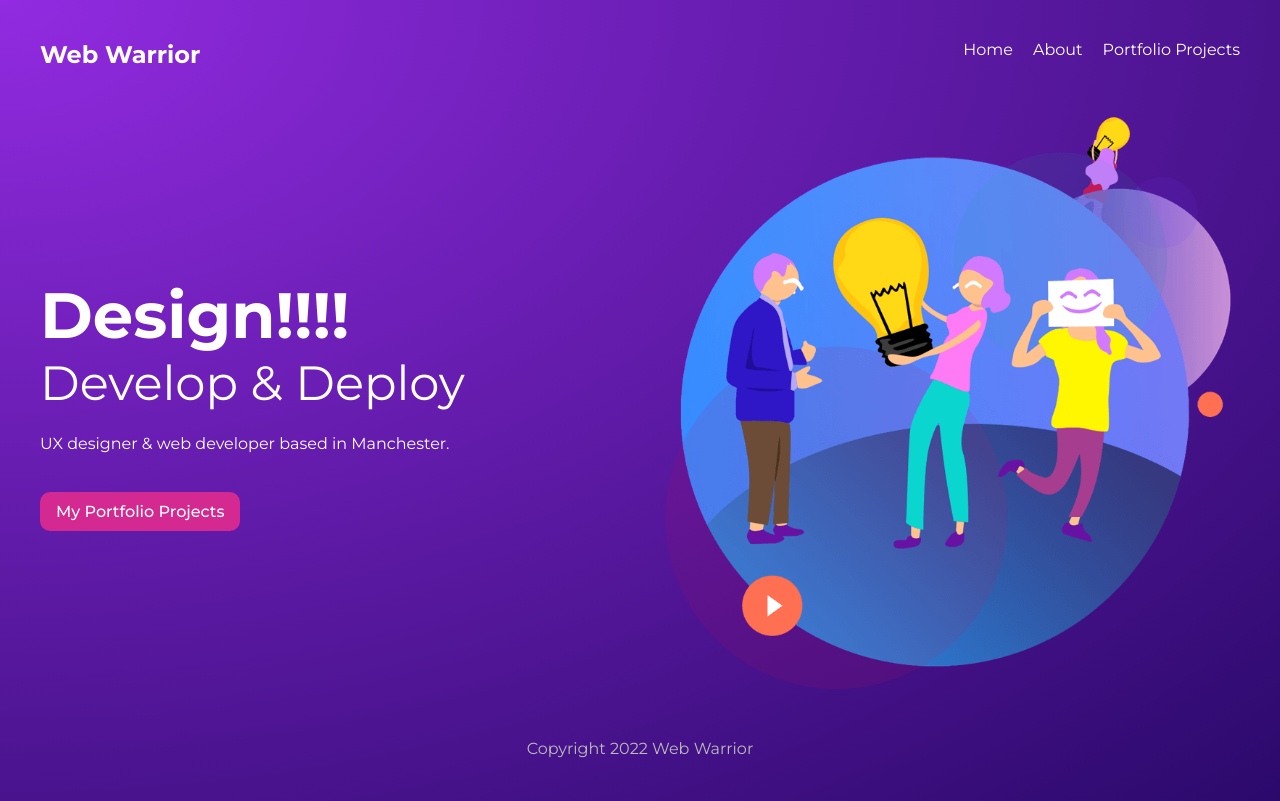
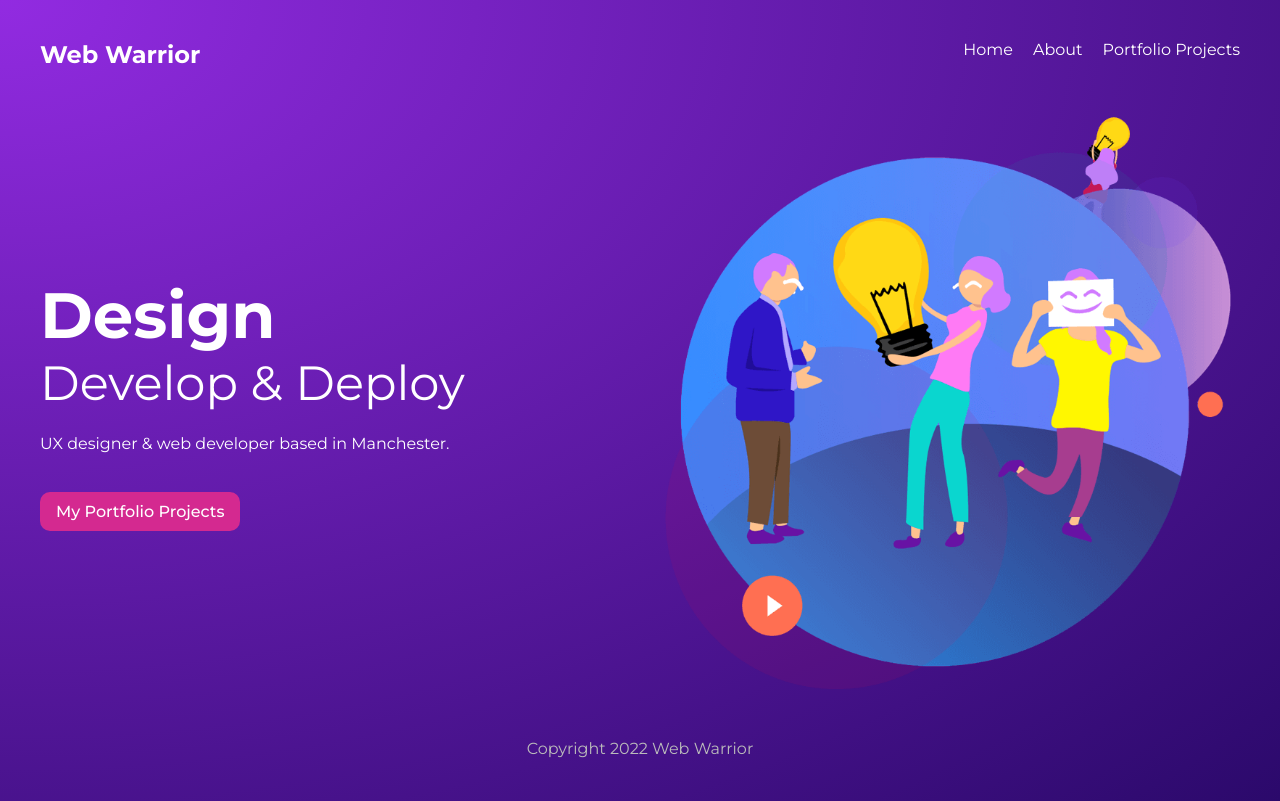
Before and after one commit to CronosMedia/web-warrior, a Gatsby site: page / in a window 1280 px wide. Built offline with nearby package versions, Linux system fonts and the light colour scheme; Gatsby itself is replaced by a stand-in of ours.

Commit message:
test back to initial state

```diff
--- a/src/pages/index.js
+++ b/src/pages/index.js
@@ -10,7 +10,7 @@ export default function Home({ data }) {
     <Layout>
       <section className={styles.header}>
         <div>
-          <h2>Design!!!!</h2>
+          <h2>Design</h2>
           <h3>Develop & Deploy</h3>
           <p>UX designer & web developer based in Manchester.</p>
           <Link className={styles.btn} to="/projects">
```
